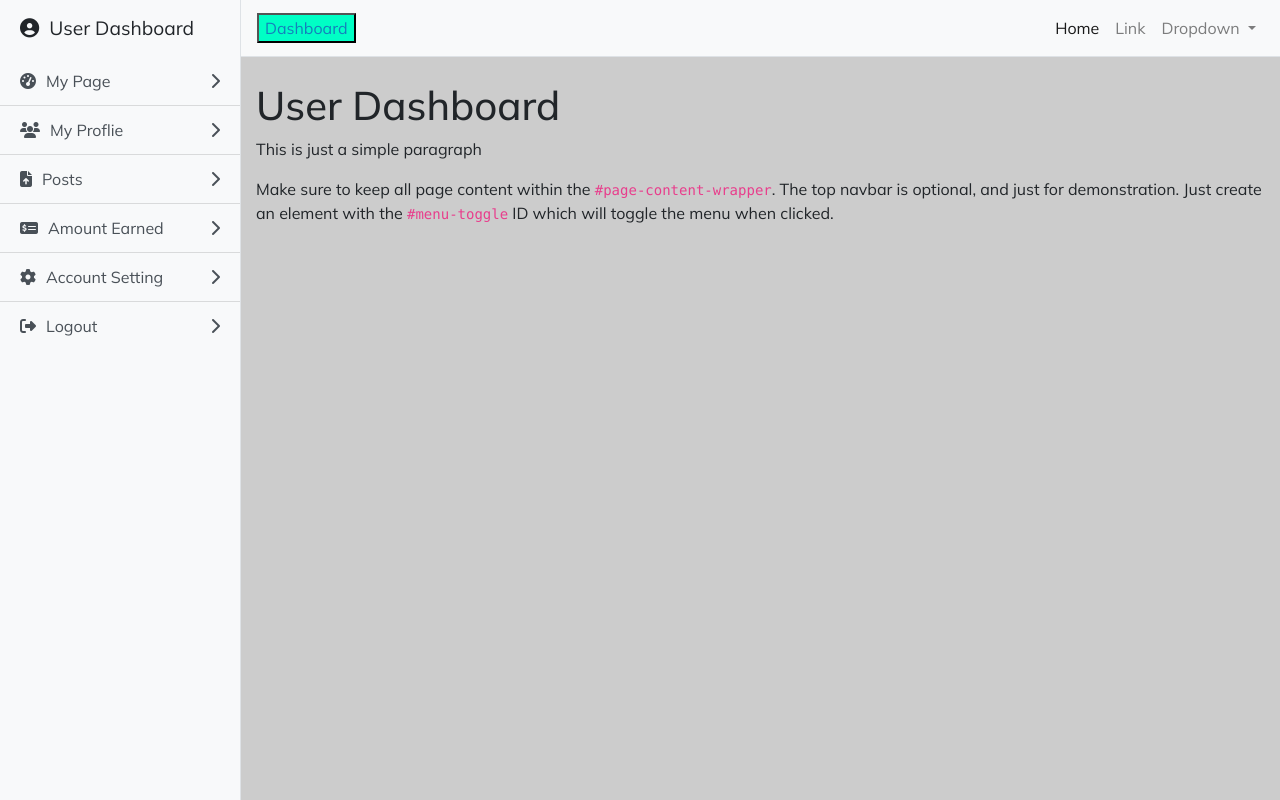
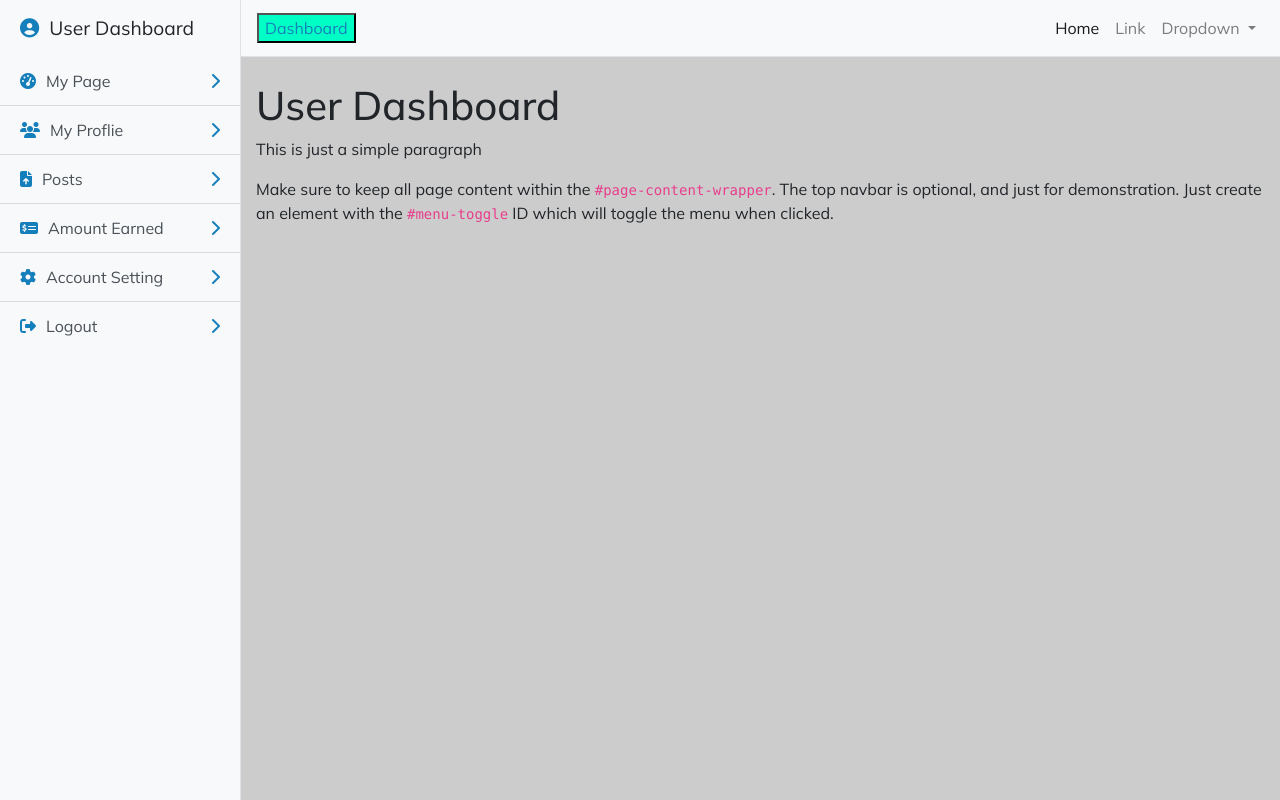
Before and after one commit to Trillzdboy/userdashboard, a plain HTML site: page index.html in a window 1280 px wide. Drawn offline with nearby package versions, Linux system fonts and the light colour scheme.

Commit message:
Update userdashboard.css

```diff
--- a/css/userdashboard.css
+++ b/css/userdashboard.css
@@ -12,7 +12,9 @@ body{
 .chevron{
     float: right;
 }
-
+.fas{
+    color: #157FBC;
+}
 
 
 
```
